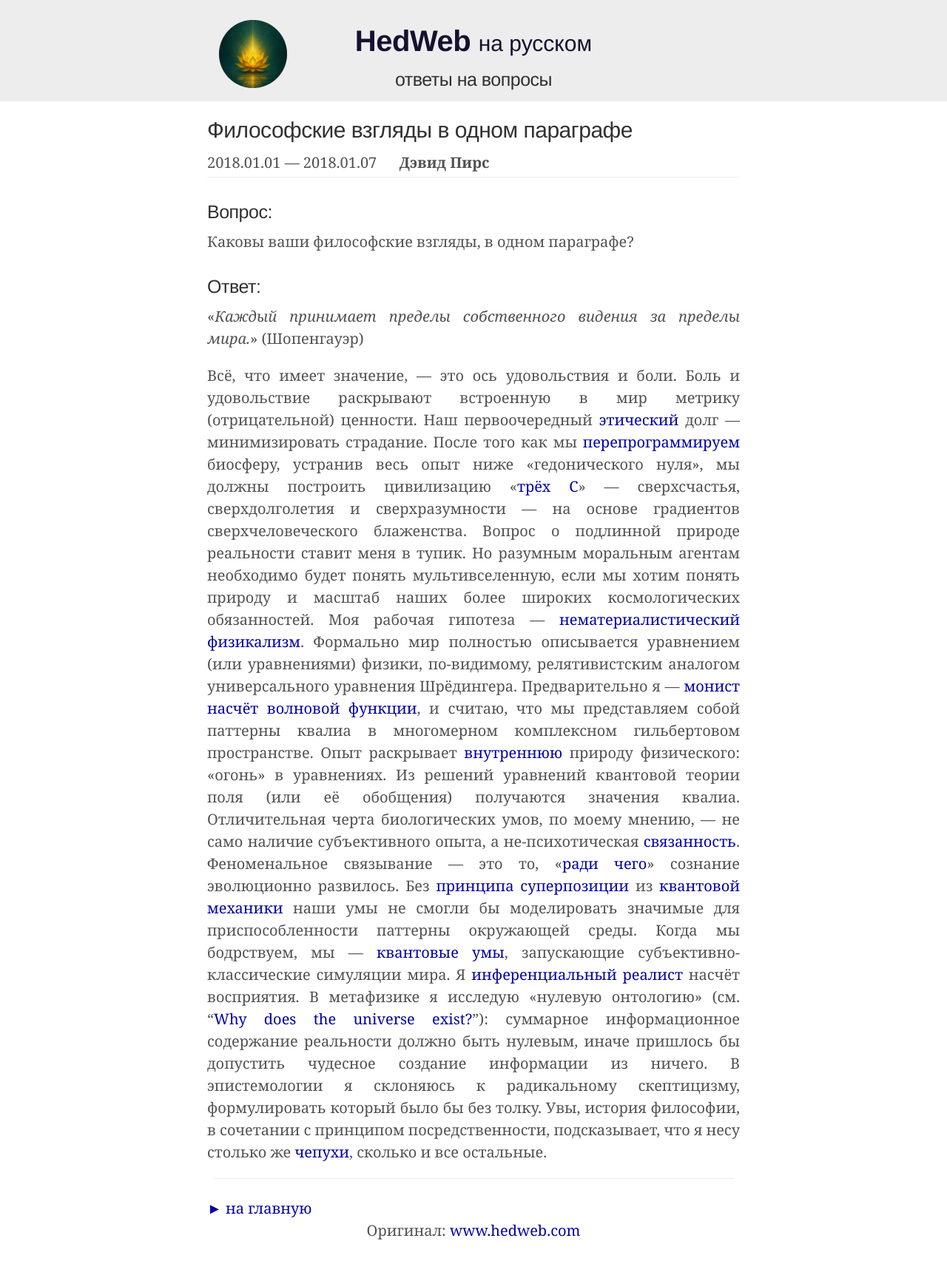
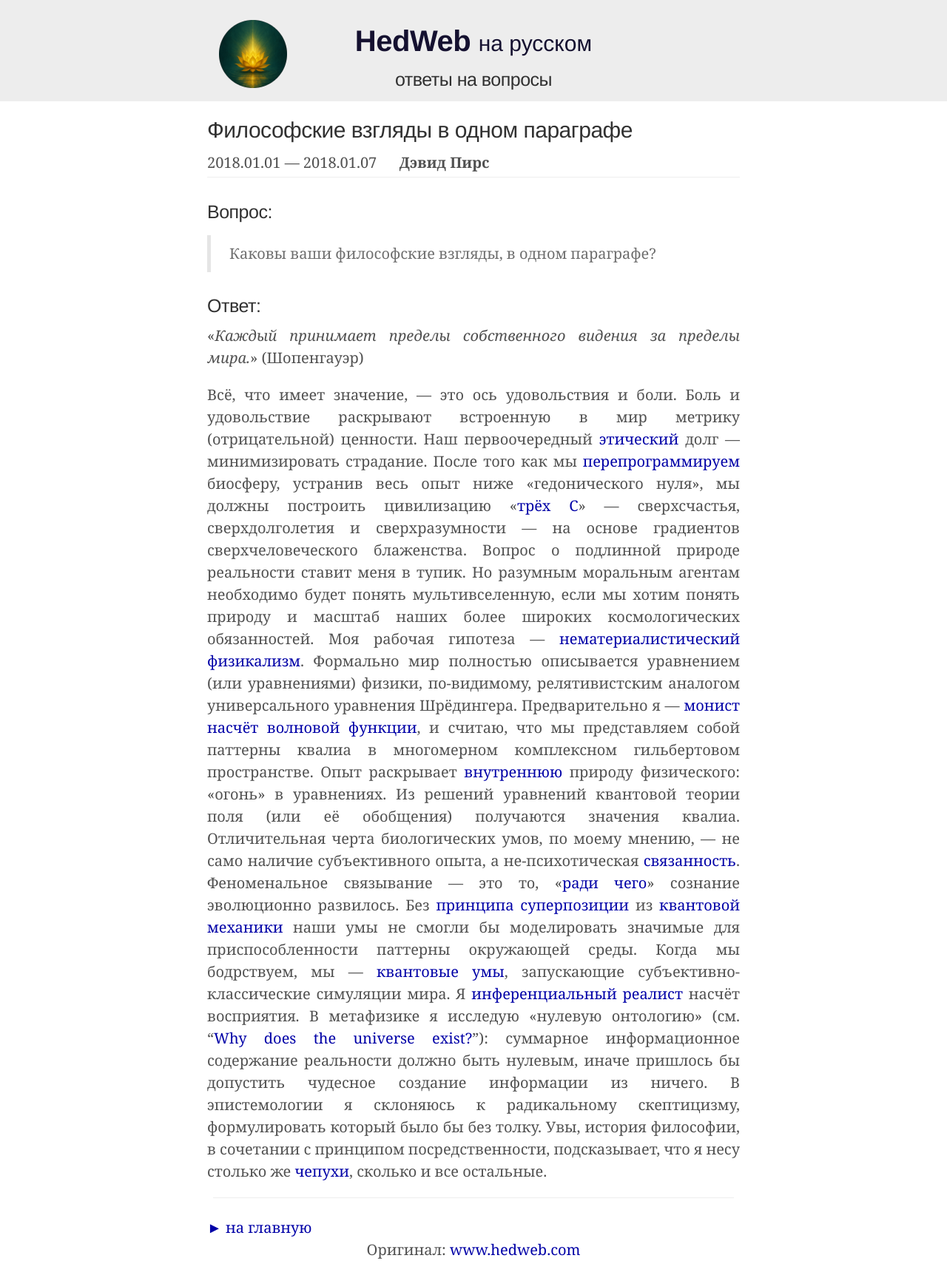
Before and after one commit to HedWeb-RU/hedweb-ru.github.io, a Jekyll site: the page built from quora/philosophical-positions-in-one-paragraph.md, in a window 1280 px wide. Shown: the whole page at 74% size. Built offline with Jekyll 4.4.1, drawn with Linux system fonts in a browser that asks for light colours; before the commit the page ends 1679 px from its top, so only the background shows below that.

```diff
--- a/quora/philosophical-positions-in-one-paragraph.md
+++ b/quora/philosophical-positions-in-one-paragraph.md
@@ -14,7 +14,7 @@ excerpt: "«Каждый принимает пределы собственно
 ---
 ### Вопрос:
 
-Каковы ваши философские взгляды, в одном параграфе?
+> Каковы ваши философские взгляды, в одном параграфе?
 
 ### Ответ:
 
```
